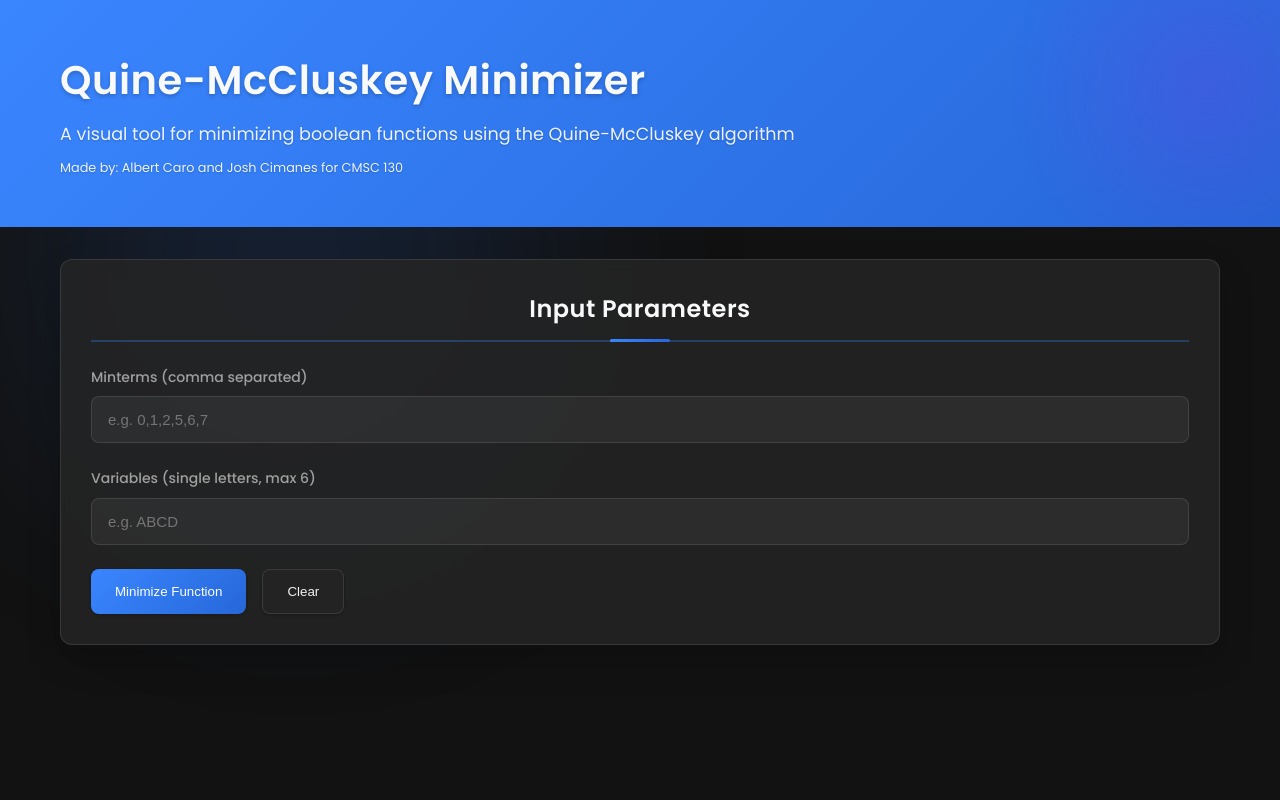
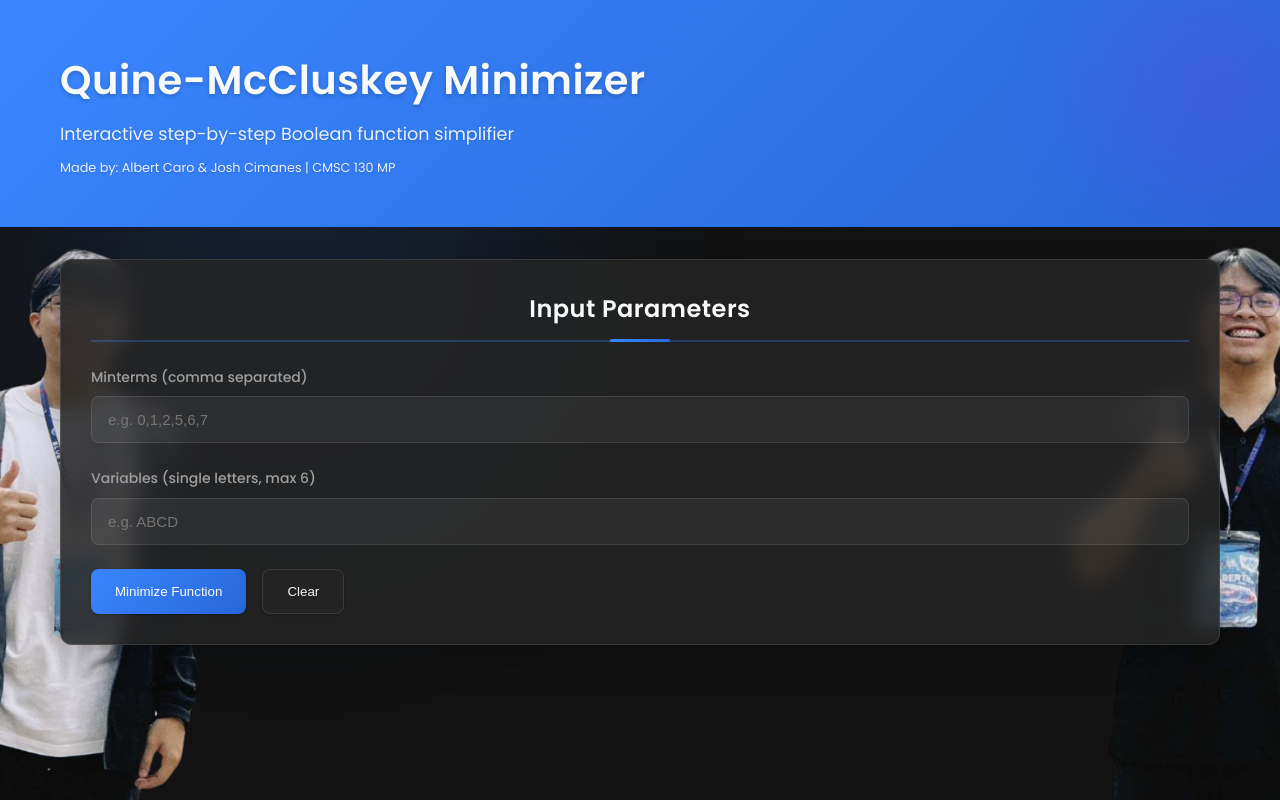
Before and after one commit to CimanesDev/cs130, a React (Create React App) app: page / in a window 1280 px wide. Built offline with nearby package versions, Linux system fonts and the light colour scheme.

Commit message:
everything is done

```diff
--- a/src/components/Header.jsx
+++ b/src/components/Header.jsx
@@ -27,7 +27,7 @@ const Header = () => {
             maxWidth: '800px',
             textShadow: '0 1px 2px rgba(0,0,0,0.2)'
           }}>
-            A visual tool for minimizing boolean functions using the Quine-McCluskey algorithm
+            Interactive step-by-step Boolean function simplifier
             </p>
             <p style={{
             marginTop: '10px',
@@ -36,7 +36,7 @@ const Header = () => {
             maxWidth: '800px',
             textShadow: '0 1px 2px rgba(0,0,0,0.2)'
           }}>
-            Made by: Albert Caro and Josh Cimanes for CMSC 130
+            Made by: Albert Caro & Josh Cimanes | CMSC 130 MP
           </p>
         </div>
         <div style={{
--- a/src/styles/colors.js
+++ b/src/styles/colors.js
@@ -12,7 +12,7 @@ export const colors = {
   text: '#F1F1F1',
   textMuted: '#A0A0A0',
   border: 'rgba(255, 255, 255, 0.1)',
-  cardBg: 'rgba(37, 37, 37, 0.85)',
+  cardBg: '#252525',
   inputBg: 'rgba(255, 255, 255, 0.05)'
 };
 
--- a/src/styles/global.css
+++ b/src/styles/global.css
@@ -41,7 +41,11 @@
 
 body {
   font-family: 'Poppins', sans-serif;
-  background-color: var(--dark);
+  background-image: url('../../public/bg.png');
+  background-attachment: fixed;
+  background-size: cover;
+  background-position: center;
+  background-repeat: no-repeat;
   color: var(--text);
   min-height: 100vh;
   position: relative;
```
Also changed, not shown: public/bg.png (added).
